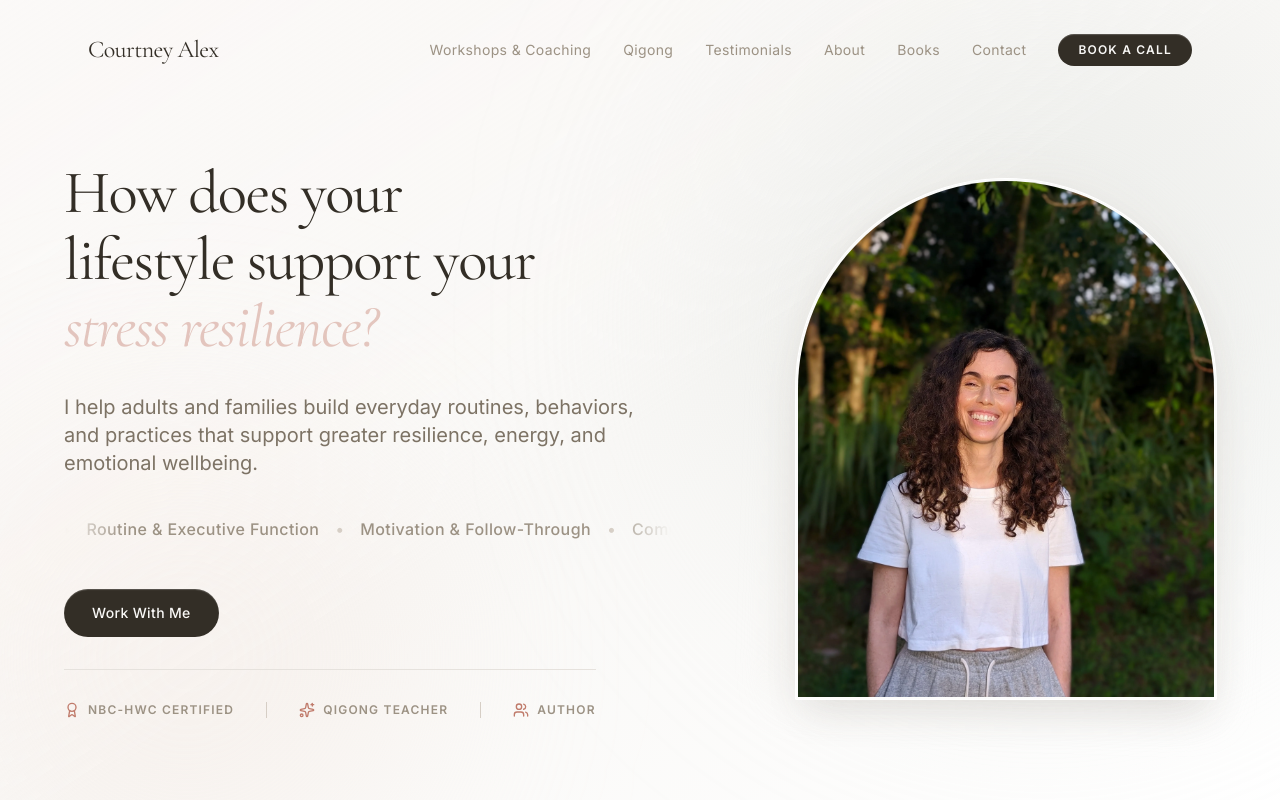
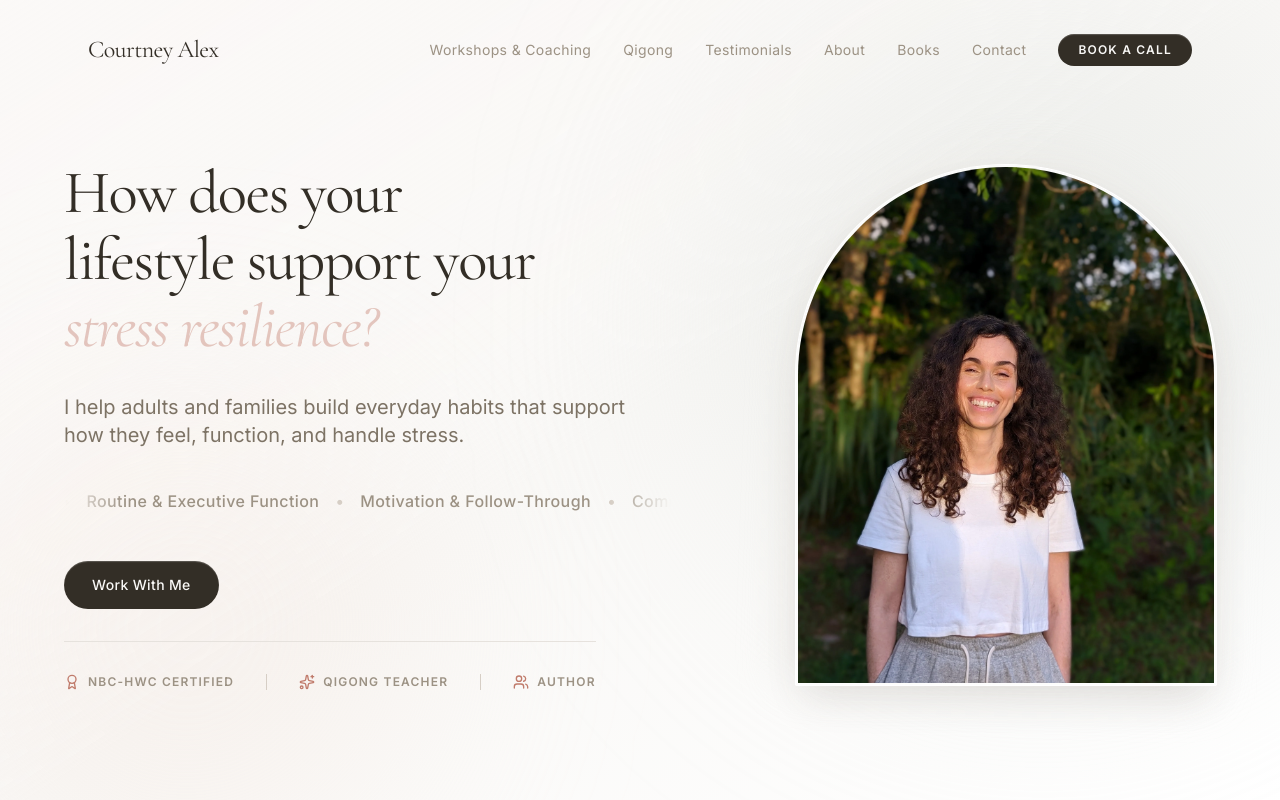
Before and after one commit to Hewg74/Courtney, a React (Vite) app: page / in a window 1280 px wide. Shown: the top 800 px of the page. Built offline with nearby package versions, Linux system fonts and the light colour scheme.

Commit message:
Update homepage subheading copy

```diff
--- a/views/Home.tsx
+++ b/views/Home.tsx
@@ -39,7 +39,7 @@ export const Home: React.FC<HomeProps> = ({ setView }) => {
 
             <Reveal variant="fadeUp" delay={0.4} width="100%">
               <p className="text-lg md:text-xl text-sand-600 max-w-xl mx-auto lg:mx-0 leading-relaxed font-sans">
-                I help adults and families build everyday routines, behaviors, and practices that support greater resilience, energy, and emotional wellbeing.
+                I help adults and families build everyday habits that support how they feel, function, and handle stress.
               </p>
             </Reveal>
 
```
